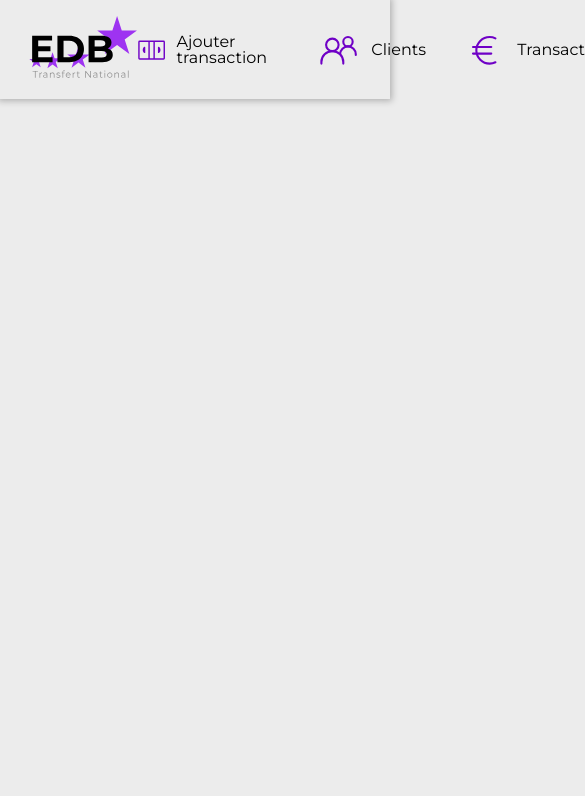
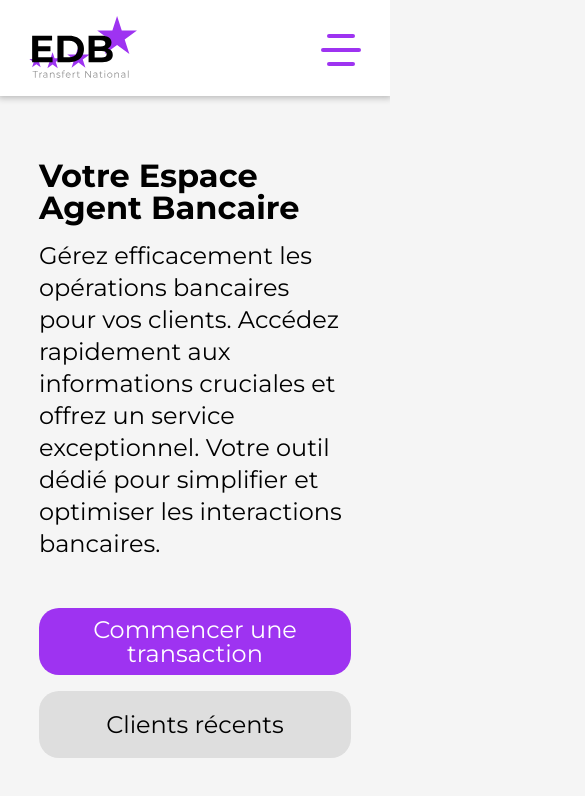
Before and after one commit to hamza-elgarai/agent-console-edb, an Angular app: page / in a window 390 px wide. Shown: the top 796 px of the page, 585 px wide, since content can reach past the window. Built offline with nearby package versions, Linux system fonts and the light colour scheme.

Commit message:
added responsiveness

```diff
--- a/src/app/app.component.html
+++ b/src/app/app.component.html
@@ -1 +1,2 @@
 <app-edb-header></app-edb-header>
+<router-outlet></router-outlet>
--- a/src/app/edb-header/edb-header.component.css
+++ b/src/app/edb-header/edb-header.component.css
@@ -3,7 +3,17 @@
     box-shadow: var(--drop-shadow);
     display: flex;
     justify-content: space-between;
+    align-items: center;
+    position: sticky;
+    background-color: white;
+    top:0;
+    z-index: 999;
 
+}
+.logo-menu{
+    display: flex;
+    justify-content: space-between;
+    align-items: center;
 }
 .header-content{
     display: flex;
@@ -42,9 +52,113 @@
 .nav-item:hover .nav-txt::after{
     width: 100%;
 }
+.profile-a:hover .nav-txt::after{
+    width: 100%;
+}
 .nav-icon{
     object-fit: fill;
+}
+.profile-a{
+    display: flex;
+    gap: 0.5rem;
+    align-items: center;
 }
 .profile-icon{
     width: 40px;
 }
+.profile-s{
+    display: none;
+}
+
+#menu-btn {
+    display: none;
+  }
+
+  .toggle {
+    display: none;
+    position: relative;
+    width: 40px;
+    height: 40px;
+    cursor: pointer;
+    display: flex;
+    flex-direction: column;
+    align-items: center;
+    justify-content: center;
+    gap: 10px;
+    transition-duration: .5s;
+  }
+
+  .bars {
+    display: none;
+    width: 100%;
+    height: 4px;
+    background-color: var(--acc-light);
+    border-radius: 4px;
+  }
+
+  #bar2 {
+    transition-duration: .8s;
+  }
+
+  #bar1,#bar3 {
+    width: 70%;
+  }
+
+  #menu-btn:checked + .toggle .bars {
+    position: absolute;
+    transition-duration: .5s;
+  }
+
+  #menu-btn:checked + .toggle #bar2 {
+    transform: scaleX(0);
+    transition-duration: .5s;
+  }
+
+  #menu-btn:checked + .toggle #bar1 {
+    width: 100%;
+    transform: rotate(45deg);
+    transition-duration: .5s;
+  }
+
+  #menu-btn:checked + .toggle #bar3 {
+    width: 100%;
+    transform: rotate(-45deg);
+    transition-duration: .5s;
+  }
+
+  #menu-btn:checked + .toggle {
+    transition-duration: .5s;
+    transform: rotate(180deg);
+  }
+
+@media screen and (max-width: 750px) {
+    .header{
+        flex-direction: column;
+        height: 4rem;
+        overflow: hidden;
+        transition: height 0.3s ease-in-out;
+    }
+    .header-content{
+        flex-direction: column;
+    }
+    .logo-menu{
+        width: 100%;
+        padding-bottom: 0.6rem;
+    }
+    .bars{
+        display: flex;
+    }
+    .toggle{
+        display: flex;
+    }
+    .nav-txt{
+        width: 10rem;
+        align-items: flex-start;
+    }
+    .profile-s{
+        display: flex;
+    }
+}
+.header-open{
+    height: 23rem;
+}
--- a/src/app/edb-header/edb-header.component.html
+++ b/src/app/edb-header/edb-header.component.html
@@ -1,7 +1,15 @@
-<header class="header">
-    <a href="#">
-        <img src="../../assets/edb-logo.svg" class="edb-logo" alt="">
-    </a>
+<header class="header" [ngClass]="{'header-open':isMenuOpen}">
+    <div class="logo-menu">
+        <a href="#">
+            <img src="../../assets/edb-logo.svg" class="edb-logo" alt="">
+        </a>
+        <input [(ngModel)]="isMenuOpen" type="checkbox" id="menu-btn">
+        <label for="menu-btn" class="toggle">
+            <div class="bars" id="bar1"></div>
+            <div class="bars" id="bar2"></div>
+            <div class="bars" id="bar3"></div>
+        </label>
+    </div>
     <nav class="header-content">
         <a href="#" class="nav-item">
             <svg class="nav-icon" width="40" height="40" viewBox="0 0 57 41" fill="none" xmlns="http://www.w3.org/2000/svg">
@@ -25,6 +33,9 @@
         </a>
         <a href="" class="profile-a">
             <img class="profile-icon" src="../../assets/profile.svg" alt="">
+            <span class="nav-txt profile-s">Profile</span>
         </a>
+
     </nav>
+
 </header>
--- a/src/app/edb-header/edb-header.component.ts
+++ b/src/app/edb-header/edb-header.component.ts
@@ -6,5 +6,6 @@ import { Component } from '@angular/core';
   styleUrls: ['./edb-header.component.css']
 })
 export class EdbHeaderComponent {
+  isMenuOpen=false
 
 }
--- /dev/null
+++ b/src/app/home-page/home-page.component.css
@@ -0,0 +1,80 @@
+.container{
+    display: flex;
+    flex-direction: column;
+    align-items: center;
+    justify-content: center;
+    padding-top: 4rem;
+}
+.hero{
+    display: flex;
+    max-width: 80%;
+    justify-content: center;
+    align-items: center;
+}
+.hero-img{
+    flex: 3;
+}
+.hero-img > img{
+    width: 100%;
+    object-fit: contain;
+
+}
+.hero-par{
+    font-size: 1.5rem;
+    line-height: 2rem;
+}
+.hero-text{
+    flex: 4;
+    display: flex;
+    flex-direction: column;
+    gap: 1rem;
+}
+.hero-h{
+    font-size: 2rem;
+    font-weight: bold;
+}
+.home-actions{
+    display: flex;
+    flex-wrap: wrap;
+    padding-top: 3rem;
+    width: 80%;
+    justify-content: center;
+    gap: 3rem;
+}
+.action-btn{
+    font-size: 1.5rem;
+    text-align: center;
+    display: flex;
+    justify-content: center;
+    align-items: center;
+    width: max(35%,20rem);
+    height: 4.2rem;
+    border: none;
+    background-color: var(--light-grey);
+    border-radius: 20px;
+    color: black;
+    transition-duration: 0.3s;
+}
+.primary{
+    background-color: var(--acc-light);
+    color:white;
+}
+.action-btn:hover{
+    background-color: var(--dark-grey);
+    color: white;
+}
+.primary:hover{
+    background-color: var(--acc-dark);
+}
+@media screen and (max-width: 750px) {
+    .hero-img{
+        display: none;
+    }
+
+}
+@media screen and (max-width: 861px) {
+    .home-actions{
+        gap: 1rem;
+    }
+
+}
--- /dev/null
+++ b/src/app/home-page/home-page.component.html
@@ -0,0 +1,16 @@
+<div class="container">
+    <div class="hero">
+        <div class="hero-text">
+            <h1 class="hero-h">Votre Espace Agent Bancaire</h1>
+            <p class="hero-par">Gérez efficacement les opérations bancaires pour vos clients. Accédez rapidement aux informations cruciales et offrez un service exceptionnel. Votre outil dédié pour simplifier et optimiser les interactions bancaires.</p>
+        </div>
+        <div class="hero-img">
+            <img src="../../assets/banner-purple.png" alt="">
+        </div>
+    </div>
+    <div class="home-actions">
+        <a href="#" class="action-btn primary">Commencer une transaction</a>
+        <a href="#" class="action-btn secondary">Clients récents</a>
+    </div>
+
+</div>
--- a/src/styles.css
+++ b/src/styles.css
@@ -6,7 +6,7 @@
 @import url('https://fonts.googleapis.com/css2?family=Montserrat:ital,wght@0,100;0,200;0,300;0,400;0,500;0,600;0,700;0,800;0,900;1,100;1,200;1,300;1,400;1,500;1,600;1,700;1,800;1,900&display=swap');
 
 :root{
-	--bg-grey : #ececec;
+	--bg-grey : #F5F5F5;
 	--acc-light : #9E33F1;
 	--acc-dark : #6F00C6;
 	--dark-grey: #8B8B8B;
@@ -63,3 +63,6 @@ body{
 *{
 	font-family: 'Montserrat';
 }
+a{
+	text-decoration: none;
+}
```
Also changed, not shown: src/app/app-routing.module.ts (+5 -2 lines), src/app/app.module.ts (+8 -2 lines), src/app/home-page/home-page.component.ts (added, +10 -0 lines), src/assets/banner-purple.png (added), 1 other file (tests, documents, lock files or other folders).
